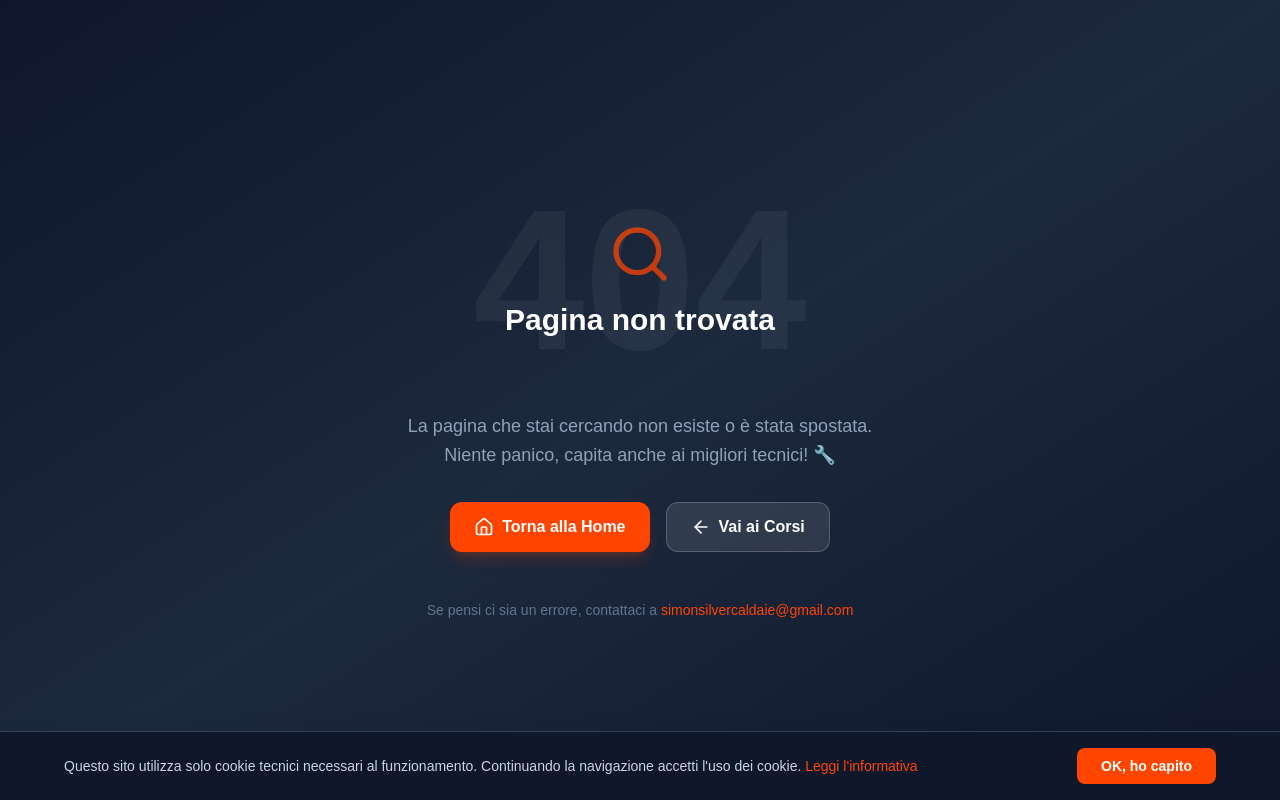
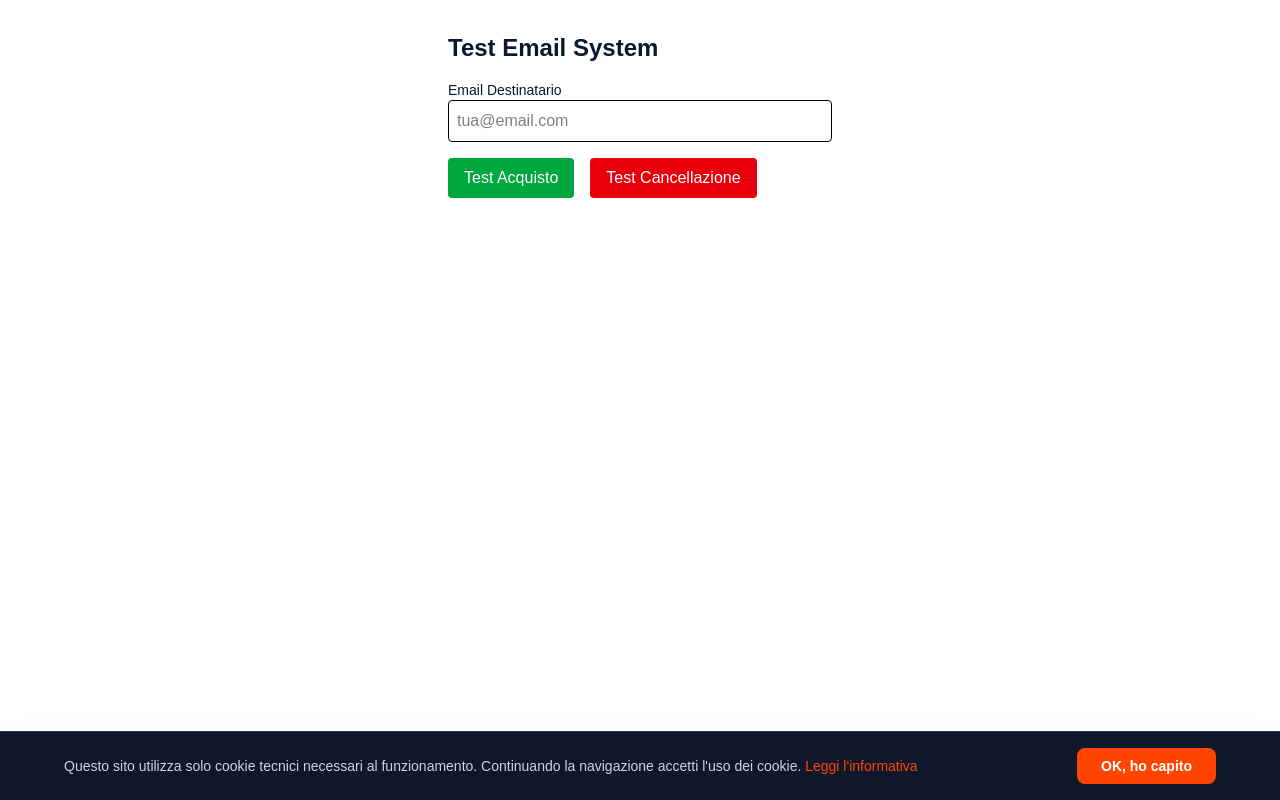
Before and after one commit to simonsilvercaldaie/sito-caldaie, a Next.js app: page /test-email in a window 1280 px wide. Before the commit this address had no page. Built offline with nearby package versions, Linux system fonts and the light colour scheme.

Commit message:
Add test-email page for debugging

```diff
--- /dev/null
+++ b/app/test-email/page.tsx
@@ -0,0 +1,116 @@
+'use client'
+
+import { useState } from 'react'
+
+export default function TestEmailPage() {
+    const [email, setEmail] = useState('')
+    const [status, setStatus] = useState<string | null>(null)
+    const [loading, setLoading] = useState(false)
+
+    const sendTestEmail = async (type: 'purchase' | 'delete') => {
+        if (!email) {
+            setStatus('Inserisci una email')
+            return
+        }
+
+        setLoading(true)
+        setStatus(`Invio ${type}...`)
+
+        try {
+            const templateParams = type === 'purchase' ? {
+                from_name: 'Simon Silver Caldaie',
+                to_email: email,
+                subject: '✅ TEST Conferma Acquisto',
+                message: `
+TEST EMAIL ACQUISTO
+Ciao! Grazie per il tuo acquisto.
+Hai sbloccato con successo il livello: TEST
+Corsi sbloccati: 10
+Puoi accedere subito ai tuoi corsi dalla Dashboard:
+https://simonsilvercaldaie.it/dashboard
+Buono studio!
+Simon Silver
+                `.trim()
+            } : {
+                from_name: 'Simon Silver Caldaie',
+                to_email: email,
+                subject: '❌ TEST Cancellazione Account',
+                message: `
+TEST EMAIL CANCELLAZIONE
+Ciao.
+Come da tua richiesta, ti confermiamo che il tuo account e tutti i dati associati sono stati cancellati.
+Un saluto,
+Simon Silver
+                `.trim()
+            }
+
+            const data = {
+                service_id: 'service_fwvybtr',
+                // Usa il NUOVO template ID che mi hai dato
+                template_id: 'template_esq7ac8',
+                user_id: 'NcJg5-hiu3gVJiJZ-',
+                template_params: templateParams
+            }
+
+            const res = await fetch('https://api.emailjs.com/api/v1.0/email/send', {
+                method: 'POST',
+                headers: { 'Content-Type': 'application/json' },
+                body: JSON.stringify(data)
+            })
+
+            if (res.ok) {
+                setStatus('✅ Email inviata con successo! Controlla la posta.')
+            } else {
+                const text = await res.text()
+                setStatus(`❌ Errore EmailJS: ${text}`)
+                console.error('EmailJS Error:', text)
+            }
+
+        } catch (err: any) {
+            setStatus(`❌ Errore fetch: ${err.message}`)
+            console.error(err)
+        } finally {
+            setLoading(false)
+        }
+    }
+
+    return (
+        <div className="p-8 max-w-md mx-auto space-y-4">
+            <h1 className="text-2xl font-bold">Test Email System</h1>
+
+            <div>
+                <label className="block text-sm font-medium">Email Destinatario</label>
+                <input
+                    type="email"
+                    value={email}
+                    onChange={(e) => setEmail(e.target.value)}
+                    className="w-full border p-2 rounded text-black"
+                    placeholder="tua@email.com"
+                />
+            </div>
+
+            <div className="flex gap-4">
+                <button
+                    onClick={() => sendTestEmail('purchase')}
+                    disabled={loading}
+                    className="px-4 py-2 bg-green-600 text-white rounded hover:bg-green-700 disabled:opacity-50"
+                >
+                    Test Acquisto
+                </button>
+                <button
+                    onClick={() => sendTestEmail('delete')}
+                    disabled={loading}
+                    className="px-4 py-2 bg-red-600 text-white rounded hover:bg-red-700 disabled:opacity-50"
+                >
+                    Test Cancellazione
+                </button>
+            </div>
+
+            {status && (
+                <div className="p-4 bg-gray-100 rounded border text-sm whitespace-pre-wrap text-black">
+                    {status}
+                </div>
+            )}
+        </div>
+    )
+}
```
